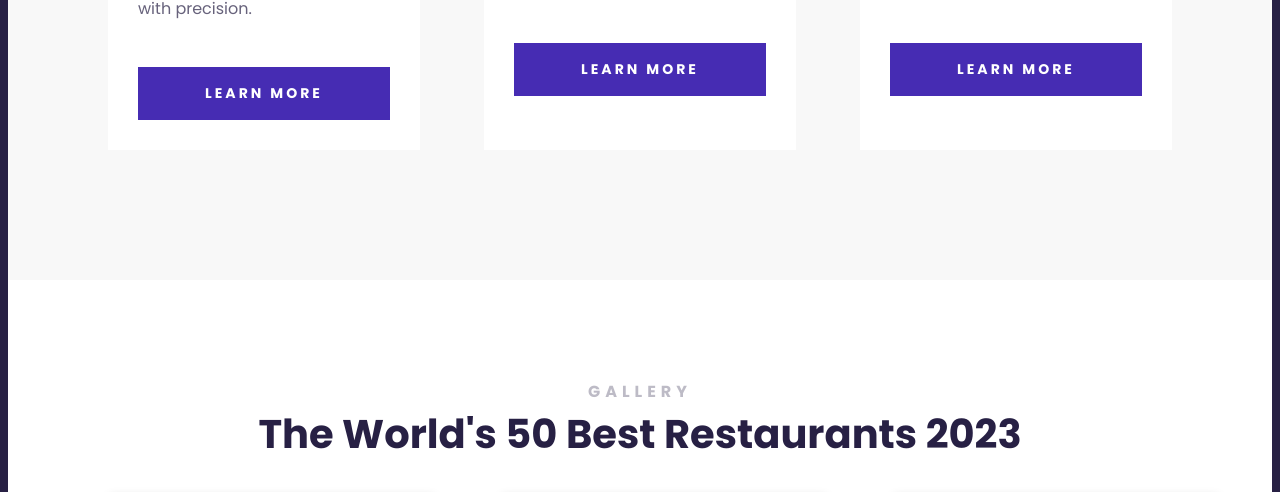
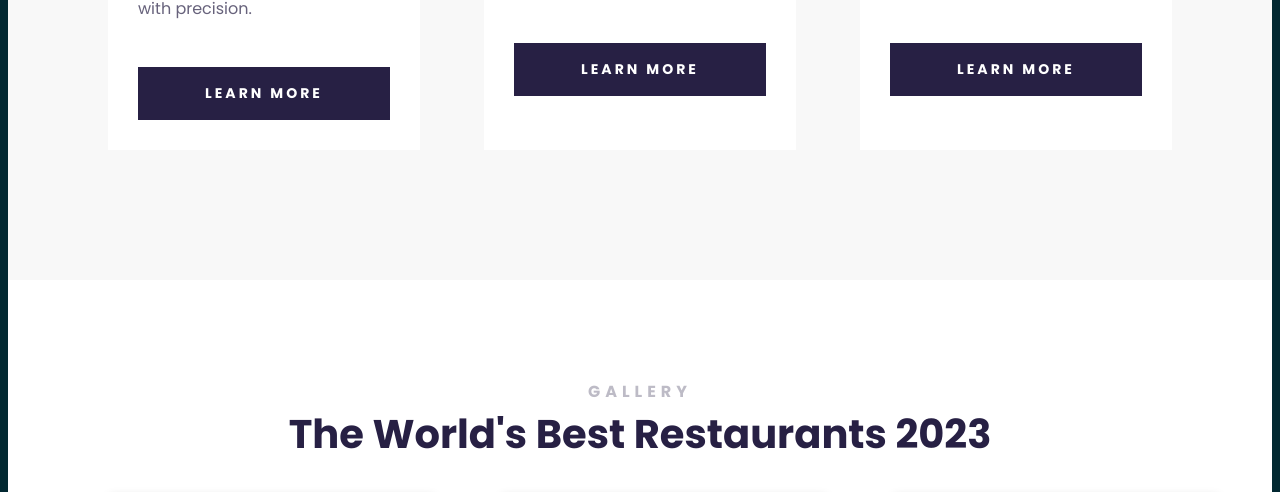
Before and after one commit to zarela23/travel-website, a plain HTML site: page index.html in a window 1280 px wide. Shown: the part 2520-3012 px from the top of the page. Drawn offline with Linux system fonts and the light colour scheme; a script that the page names is missing.

Commit message:
changed background color

```diff
--- a/css/style.css
+++ b/css/style.css
@@ -1,6 +1,6 @@
 body {
   font-family: "Poppins", sans-serif;
-  background: #272044;
+  background: #022831;
 }
 
 .container {
@@ -70,7 +70,7 @@
   letter-spacing: 3px;
   text-transform: uppercase;
   padding: 16px;
-  background-color: #462cb3;
+  background-color: #272044;
   text-decoration: none;
 }
 
--- a/index.html
+++ b/index.html
@@ -194,7 +194,7 @@
 
         <section>
           <h2 class="text-center">Gallery</h2>
-          <h3 class="text-center">The World's 50 Best Restaurants 2023</h3>
+          <h3 class="text-center">The World's Best Restaurants 2023</h3>
           <div class="instagram-embeds">
             <div class="grid grid-3-columns">
               <blockquote
```
